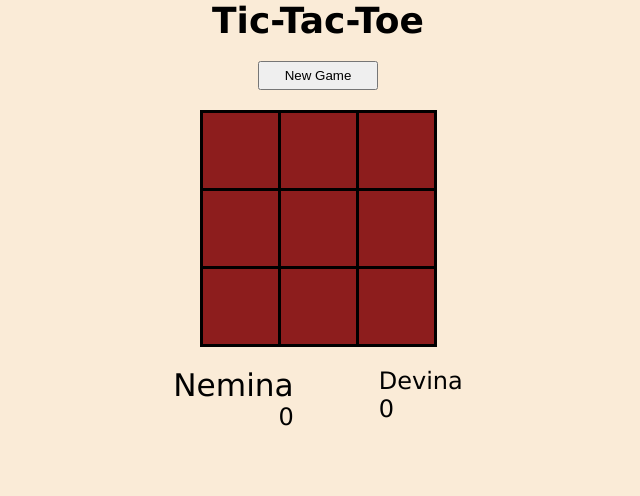
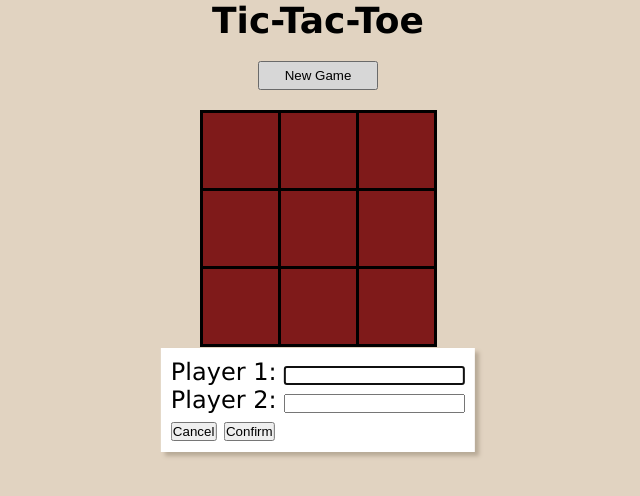
Before and after one commit to SophianLithoson/tic-tac-toe, a plain HTML site: page index.html in a window 1280 px wide. Both pictures are taken after a click on the button "New Game". Shown: the whole page, without its empty margins (322-962 px from the left). Drawn offline with Linux system fonts and the light colour scheme.

Commit message:
added modal dialog box that gets players names every time a new game is selected

```diff
--- a/index.html
+++ b/index.html
@@ -31,5 +31,25 @@
             <div id="player-two-score"></div>
         </div>
     </div>
+    <dialog id="new-game-dialog">
+        <form>
+            <p>
+                <label>
+                    Player 1:
+                    <input type="text" id="p1"/>
+                </label>
+            </p>
+            <p>
+                <label>
+                    Player 2:
+                    <input type="text" id="p2"/>
+                </label>
+            </p>
+            <div>
+                <button value="cancel" formmethod="dialog">Cancel</button>
+                <button id="confirm-btn" value="default">Confirm</button>
+            </div>
+        </form>
+    </dialog>
 </body>
 </html>
--- a/script.js
+++ b/script.js
@@ -117,6 +117,10 @@ const t3Game = (() => {
     const _newGameButton = document.getElementById("new-game-button");
     const _nemina = Player("", "");
     const _devina = Player("", "");
+    const _newGameDialog = document.getElementById("new-game-dialog");
+    const _dialogP1 = document.getElementById("p1");
+    const _dialogP2 = document.getElementById("p2");
+    const _dialogConfirmBtn = document.getElementById("confirm-btn");
     let _currentPlayerTurn = 0;
     let _gameIsActive = false;
 
@@ -161,15 +165,23 @@ const t3Game = (() => {
     });
 
     _newGameButton.addEventListener("click", () => {
+        _dialogP1.value = "";
+        _dialogP2.value = "";
+        _newGameDialog.showModal();
+    });
+
+    _dialogConfirmBtn.addEventListener("click", (event) => {
+        event.preventDefault();
         initializeGame();
+        _newGameDialog.close();
     });
 
     // set methods here
 
     const initializeGame = () => {
-        _nemina.name = "Nemina";
+        _nemina.name = _dialogP1.value;
         _nemina.gamePiece = "X";
-        _devina.name = "Devina";
+        _devina.name = _dialogP2.value;
         _devina.gamePiece = "O";
         _gameIsActive = true;
         _currentPlayerTurn = 1;
--- a/style.css
+++ b/style.css
@@ -51,7 +51,16 @@ body {
     justify-content: right;
 }
 
-
 .my-turn-now {
     font-size: 1.3em;
 }
+
+#new-game-dialog {
+    position: absolute;
+    top: 50%;
+    left: 50%;
+    transform: translate(-50%, -50%);
+    padding: 10px;
+    border: none;
+    box-shadow: 4px 4px 4px rgb(184, 170, 151);
+}
```
